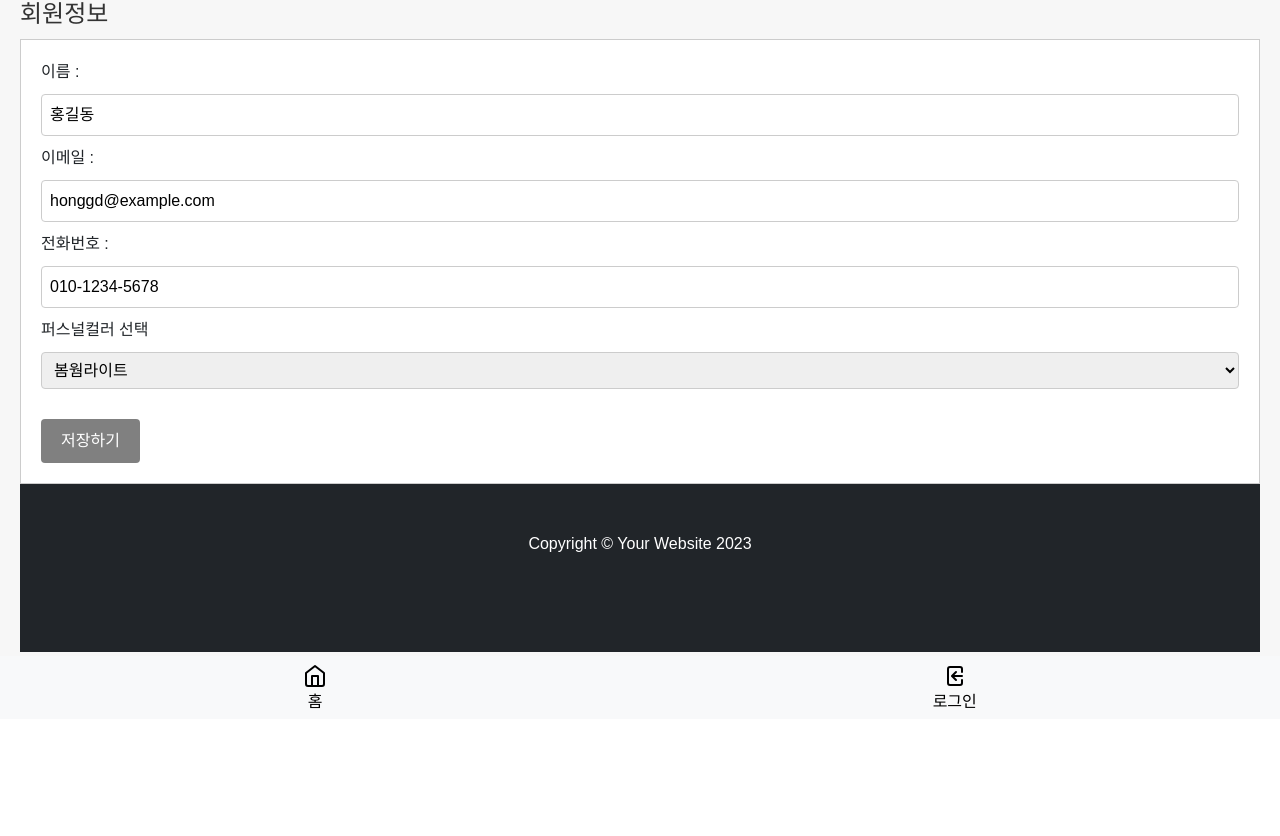
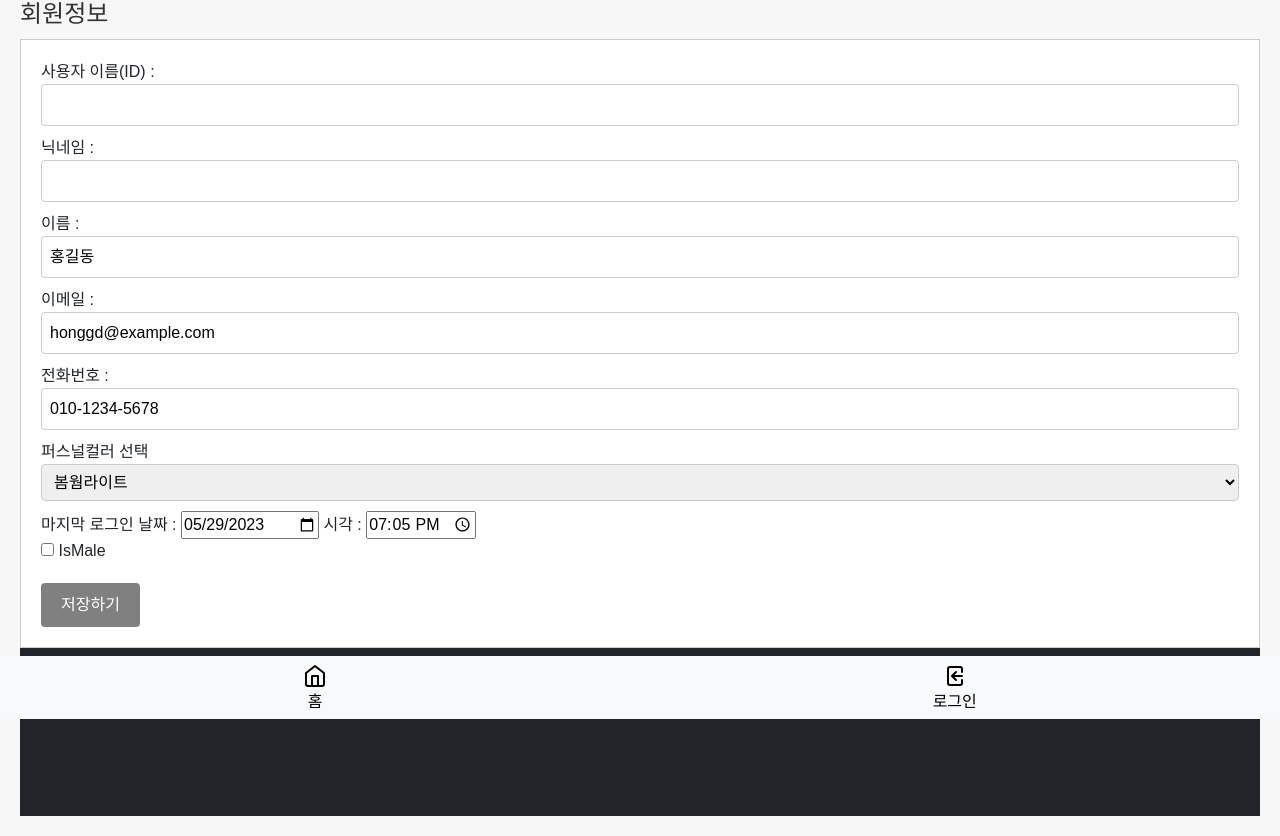
Before and after one commit to dbckd999/My_OOTD, a Django app: page /my in a window 1280 px wide. Shown: the part 81-917 px from the top of the page. Before the commit the page ends 790 px from the top, so only its background shows below. Run offline with Django 4.2, Linux system fonts and the light colour scheme; some libraries are stand-ins or nearby versions; some web fonts are replaced.

Commit message:
userinfo 추가

```diff
--- a/my_ootd/app/templates/app/user/userinfo.html
+++ b/my_ootd/app/templates/app/user/userinfo.html
@@ -5,16 +5,22 @@
 <div>
     <h2 class="heading">회원정보</h2>
         <form>
-        <label for="name" class="name">이름 : </label>
-        <input type="text" id="name" name="name" value="홍길동" required>
+            사용자 이름(ID) :
+            <input type="text" id="user_id" name="user_id" value=" " required class="user_id">
 
-        <label for="email" class="mail">이메일 : </label>
-        <input type="email" id="email" name="email" value="honggd@example.com" required>
+            닉네임 :
+            <input type="text" id="nickname" name="nickname" value=" " required class="nickname">
 
-        <label for="phone" class="number">전화번호 : </label>
-        <input type="tel" id="phone" name="phone" value="010-1234-5678" required>
+            이름 :
+            <input type="text" id="name" name="name" value="홍길동" required class="name">
 
-        <label for="options" class="personal">퍼스널컬러 선택</label>
+            이메일 :
+            <input type="email" id="email" name="email" value="honggd@example.com" required class="mail">
+
+            전화번호 :
+            <input type="tel" id="phone" name="phone" value="010-1234-5678" required class="number">
+
+            퍼스널컬러 선택
             <select id="options" name="options" class="color">
                 <option value="option1">봄웜라이트</option>
                 <option value="option2">봄웜트루</option>
@@ -29,6 +35,17 @@
                 <option value="option11">겨울쿨딥</option>
                 <option value="option12">겨울쿨트루</option>
             </select>
+
+            <div class="lastlogin">
+            마지막 로그인
+            날짜 : <input type="date" id="dateBox" name="dateBox" value="2023-05-29">
+            시각 : <input type="time" id="timeBox" name="timeBox" value="19:05">
+            </div>
+
+            <div class="checkbox-container">
+            <input type="checkbox" id="isMaleCheckbox" name="isMale"> IsMale
+            </div>
+
             <div class="space"></div>
             <button type="submit" class="save">저장하기</button>
         </form>
```
Lines whose indentation alone changed are shown as unchanged.
